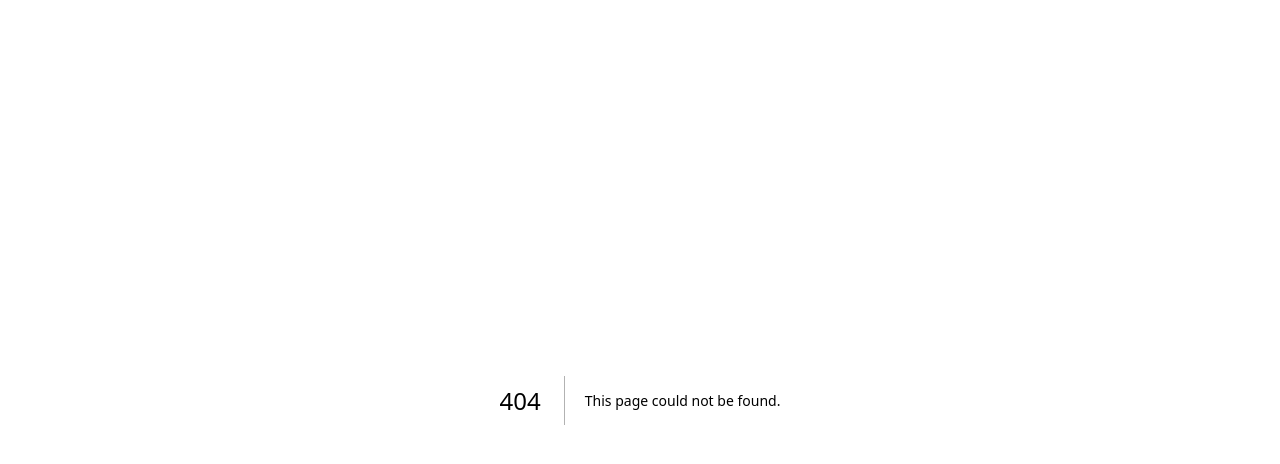
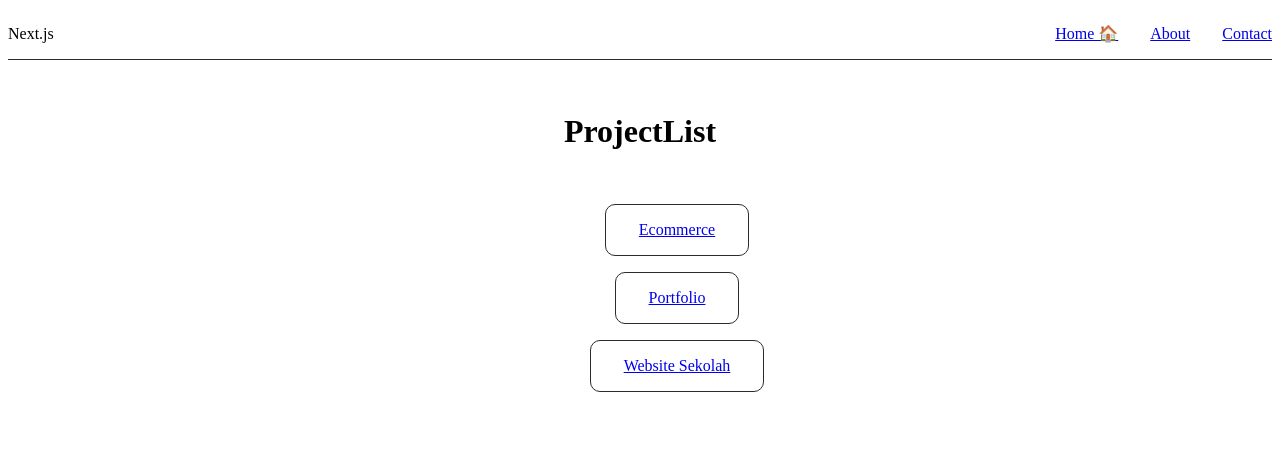
Before and after one commit to ahalim260187/devflow, a Next.js app: page /project/list in a window 1280 px wide. Before the commit this address had no page. Shown: the top 464 px of the page. Built offline with nearby package versions, Linux system fonts and the light colour scheme.

Commit message:
Adding route, route group

```diff
--- /dev/null
+++ b/app/(old)/(dashboard)/components/Navbar.tsx
@@ -0,0 +1,26 @@
+import Link from "next/link";
+
+import styles from "./navbar.module.css";
+
+const Navbar = () => {
+  return (
+    <header>
+      <nav className={styles.nav}>
+        <p>Next.js</p>
+        <ul className={styles.links}>
+          <Link href="/">
+            <li>Home 🏠</li>
+          </Link>
+          <Link href="/about">
+            <li>About</li>
+          </Link>
+          <Link href="/contact">
+            <li>Contact</li>
+          </Link>
+        </ul>
+      </nav>
+    </header>
+  );
+};
+
+export default Navbar;
--- /dev/null
+++ b/app/(old)/(dashboard)/components/navbar.module.css
@@ -0,0 +1,18 @@
+.nav {
+  width: 100%;
+  padding: 1.5rem, 2rem;
+  display: flex;
+  align-items: center;
+  justify-content: space-between;
+  flex-wrap: wrap;
+  border-bottom: 1px solid #2c2c2c;
+}
+
+.links {
+  flex: 1;
+  list-style: none;
+  display: flex;
+  justify-content: end;
+  align-items: center;
+  gap: 2rem;
+}
--- /dev/null
+++ b/app/(old)/(dashboard)/project/list/page.tsx
@@ -0,0 +1,24 @@
+import Link from "next/link";
+
+import styles from "./projects.module.css";
+
+const ProjectList = () => {
+  return (
+    <main>
+      <h1>ProjectList</h1>
+      <ul className={styles.ul}>
+        <Link href="/project/ecommerce">
+          <li>Ecommerce</li>
+        </Link>
+        <Link href="/project/portfolio">
+          <li>Portfolio</li>
+        </Link>
+        <Link href="/project/sekolah">
+          <li>Website Sekolah</li>
+        </Link>
+      </ul>
+    </main>
+  );
+};
+
+export default ProjectList;
--- /dev/null
+++ b/app/(old)/(dashboard)/project/list/projects.module.css
@@ -0,0 +1,20 @@
+.ul {
+  margin-top: 2rem;
+  list-style: none;
+  display: flex;
+  justify-content: center;
+  align-items: center;
+  flex-direction: column;
+  gap: 1rem;
+  width: 100%;
+}
+
+.ul li {
+  padding: 1rem;
+  width: 100%;
+  max-width: 300px;
+  border-radius: 10px;
+  border: 1px solid #2c2c2c;
+  text-align: center;
+  cursor: pointer;
+}
--- /dev/null
+++ b/app/globals2.css
@@ -0,0 +1,7 @@
+main {
+  padding: 2rem;
+  display: flex;
+  justify-content: center;
+  align-items: center;
+  flex-direction: column;
+}
--- a/app/layout.tsx
+++ b/app/layout.tsx
@@ -1,7 +1,9 @@
 import type { Metadata } from "next";
 import localFont from "next/font/local";
 import React from "react";
-import "./globals.css";
+
+import "./globals2.css";
+import Navbar from "./(old)/(dashboard)/components/Navbar";
 
 const inter = localFont({
   src: "./fonts/InterVF.ttf",
@@ -21,7 +23,10 @@ export default function RootLayout({
 }>) {
   return (
     <html lang="en">
-      <body className={`${inter.variable} antialiased`}>{children}</body>
+      <body className={`${inter.variable} antialiased`}>
+        <Navbar />
+        {children}
+      </body>
     </html>
   );
 }
--- a/app/page.tsx
+++ b/app/page.tsx
@@ -1,12 +1,7 @@
 export default function Home() {
   return (
-    <>
-      <h1 className="text-dark500_light500 ">
-        Welcome to the world of next js
-      </h1>
-      <h1 className="text-dark500_light500 font-inter ">
-        Welcome to the world of next js (INTER)
-      </h1>
-    </>
+    <main>
+      <h1>Home</h1>
+    </main>
   );
 }
```
Also changed, not shown: app/(old)/(auth)/sign-in/page.tsx (added, +9 -0 lines), app/(old)/(auth)/sign-up/page.tsx (added, +9 -0 lines), app/(old)/(dashboard)/about/page.tsx (added, +9 -0 lines), app/(old)/(dashboard)/contact/page.tsx (added, +9 -0 lines), app/(old)/(dashboard)/project/[name]/page.tsx (added, +10 -0 lines).
